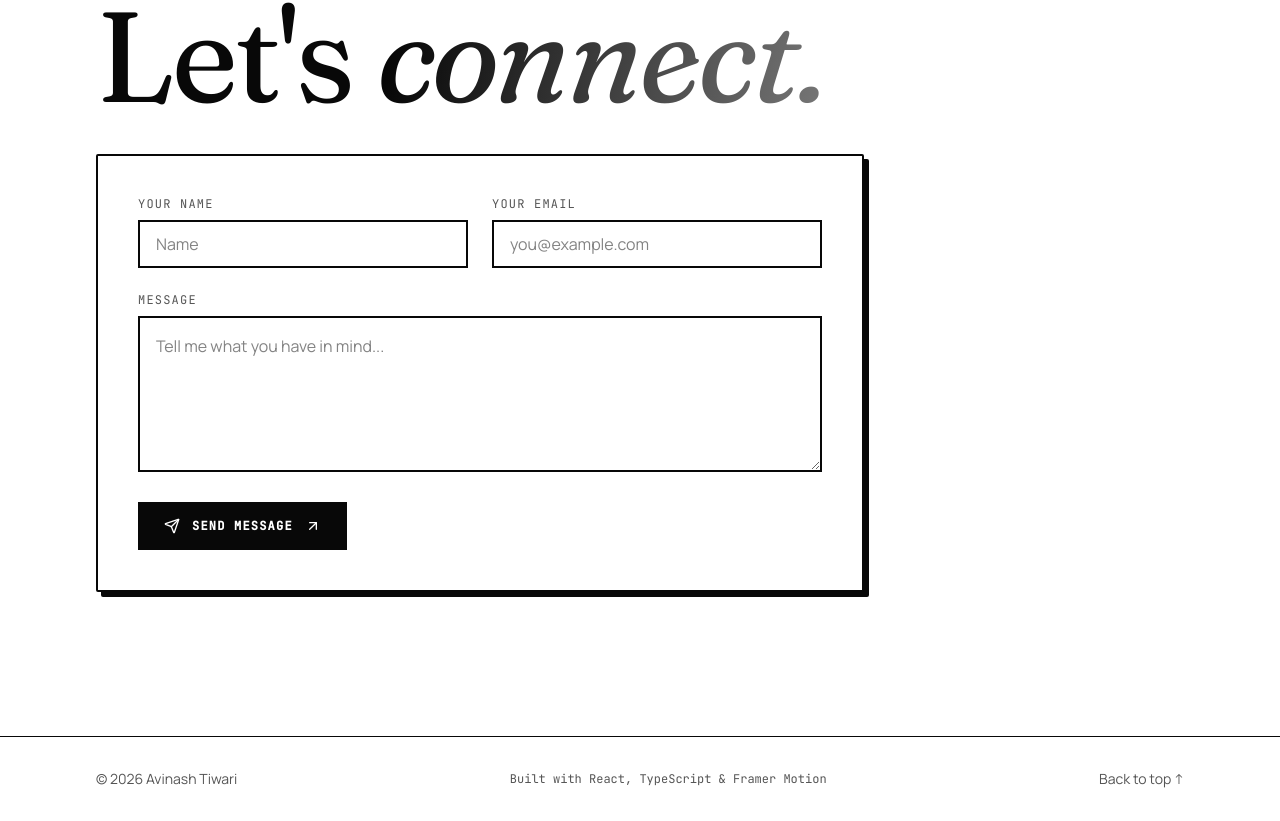
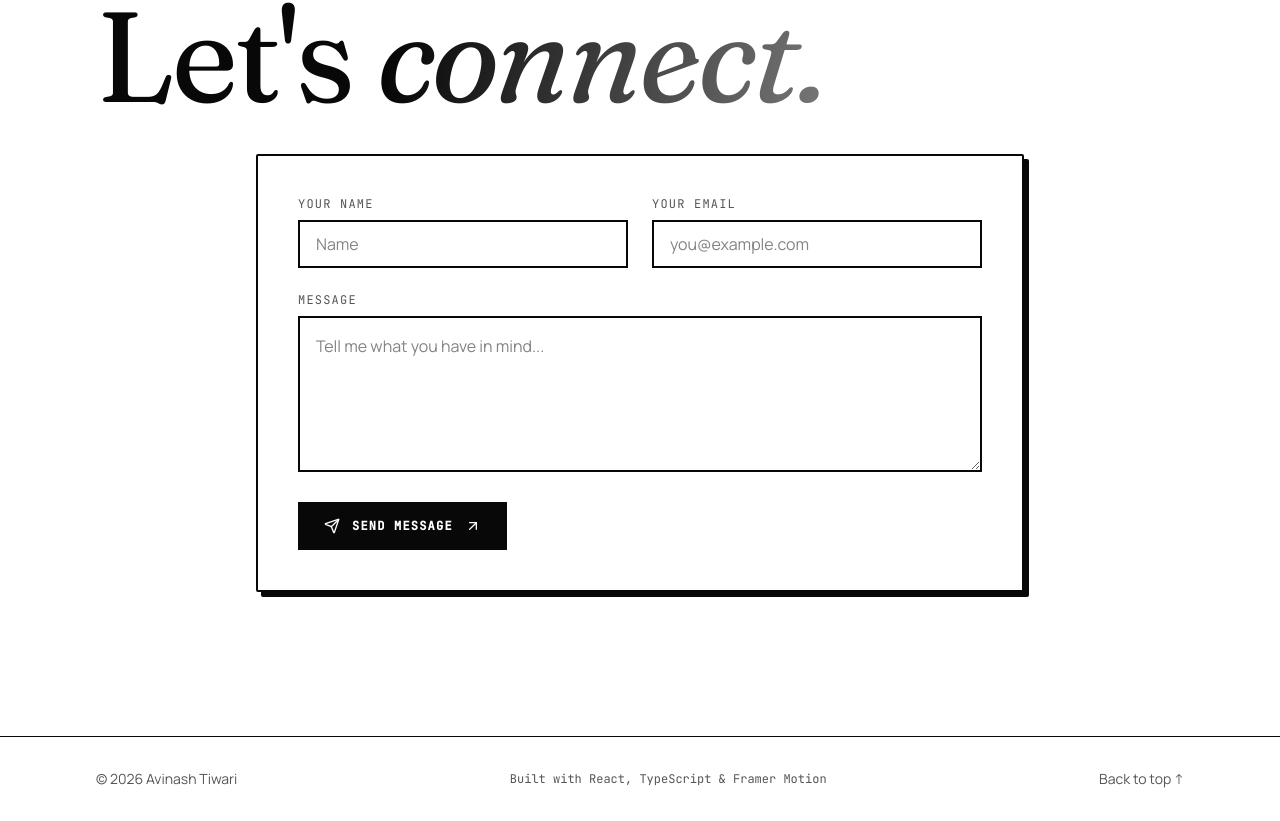
Before and after one commit to AVINASHTIWARI14/portfolio, a React (Vite) app: page / in a window 1280 px wide. Shown: the part 4553-5374 px from the top of the page. Built offline with nearby package versions, Linux system fonts and the light colour scheme.

Commit message:
Center align contact message form

```diff
--- a/src/components/portfolio/Contact.tsx
+++ b/src/components/portfolio/Contact.tsx
@@ -56,7 +56,7 @@ export function Contact() {
           </h2>
         </Reveal>
 
-        <Reveal delay={0.1} className="mt-10 max-w-3xl">
+        <Reveal delay={0.1} className="mx-auto mt-10 max-w-3xl">
           <form
             onSubmit={sendMessage}
             className="space-y-6 border-2 border-foreground bg-card p-6 shadow-[6px_6px_0_var(--foreground)] sm:p-8 md:p-10"
```
